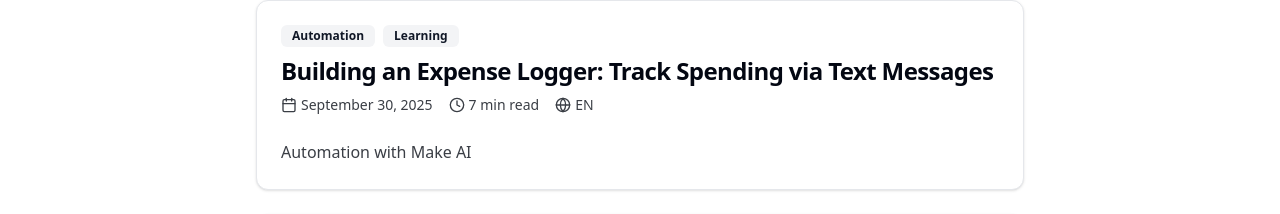
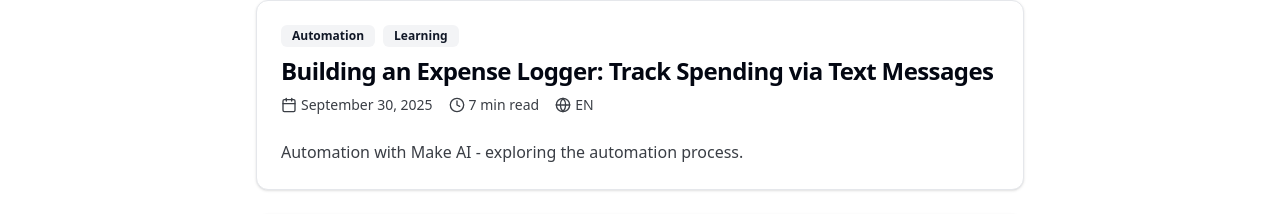
Before and after one commit to abby-chung/pineapplepizza, a React (Vite) app: page /pineapplepizza/blog in a window 1280 px wide. Shown: the part 405-619 px from the top of the page. Built offline with nearby package versions, Linux system fonts and the light colour scheme.

Commit message:
Update blog content

```diff
--- a/src/data/posts.ts
+++ b/src/data/posts.ts
@@ -16,7 +16,7 @@ export const blogPosts: BlogPost[] = [
     id: 6,
     title: "Building an Expense Logger: Track Spending via Text Messages",
     slug: "automation-expense-logger",
-    excerpt: "Automation with Make AI",
+    excerpt: "Automation with Make AI - exploring the automation process.",
     content: `
       <p><blockquote><b>I spent X amount of money at Y location on Z day.</b></blockquote></p>
 
@@ -57,6 +57,14 @@ export const blogPosts: BlogPost[] = [
               <p class="image-caption">Make Scenario - Discord Expense Logger</p>
       </div>
       <h2>1. Discord Trigger</h2>
+      <p>
+      This is the main function, a new message including details of my spendings sent by me will be used by the AI agent to log into Google Sheet.
+      </p>
+      <div class="image-container">
+          <img src="/pineapplepizza/images/posts/coding/new-discord-messages.png" alt="New Messages" class="blog-image" />
+          <p class="image-caption">New Messages in Discord channel</p>
+        </div>
+      <h3>Setting up in Make</h3>
       <ul>
         <li><b>Module:</b> Discord → Watch Messages in a Channel</li>
         <li>Captures messages you send.</li>
```
Also changed, not shown: public/images/posts/coding/new-discord-messages.png (added), 4 other files (tests, documents, lock files or other folders).
